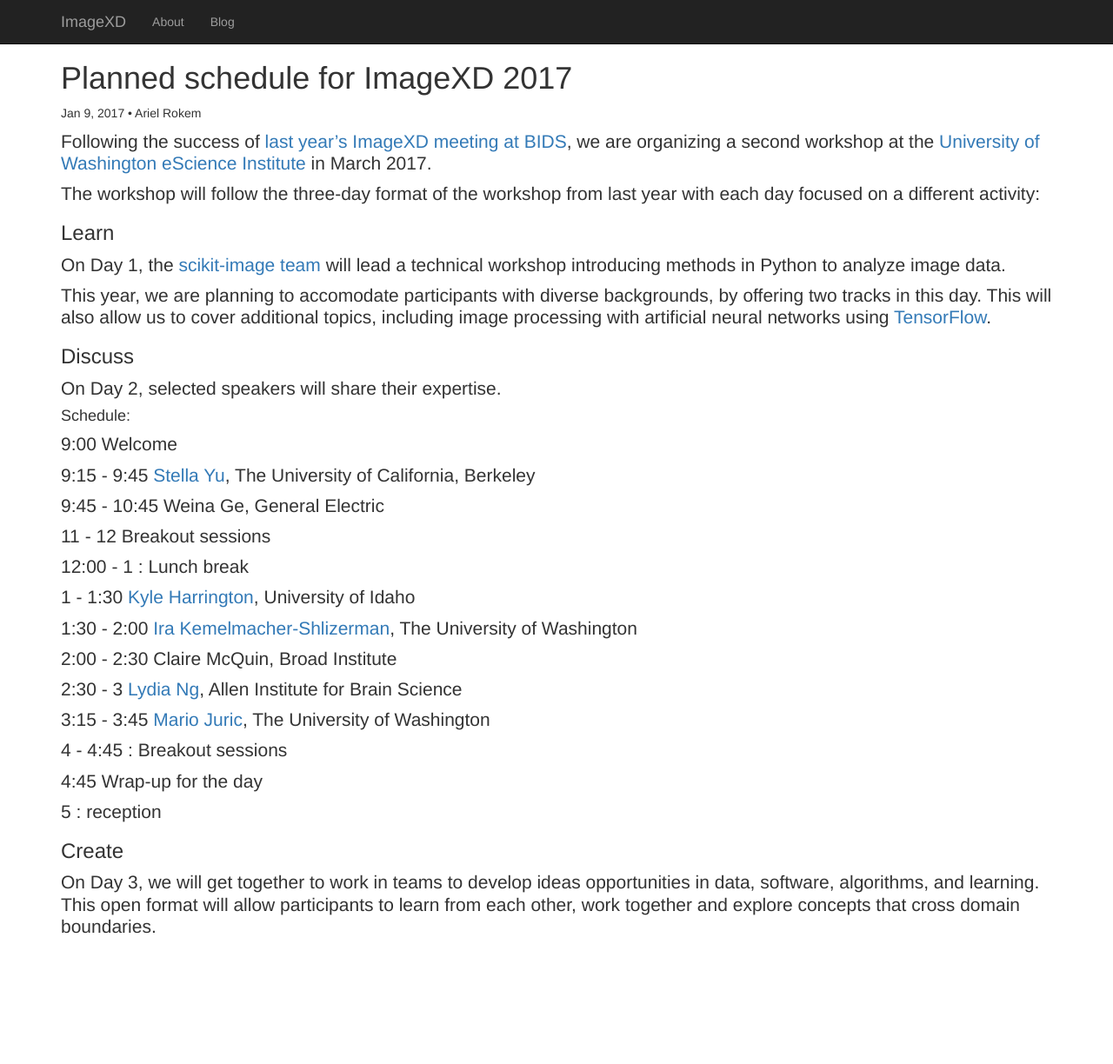
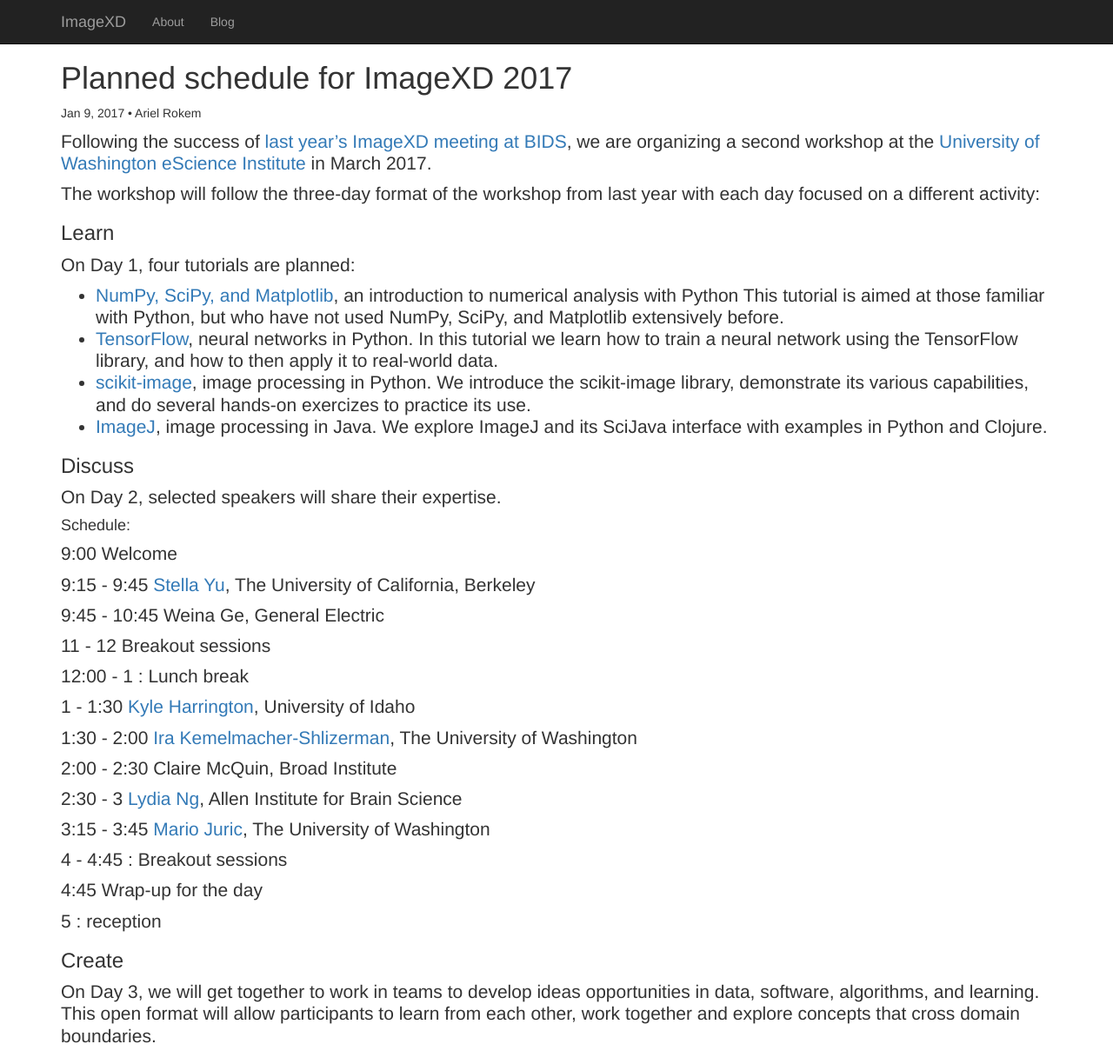
Before and after one commit to imagexd/imagexd.github.io, a Jekyll site: the page built from _posts/2017-01-09-plans-for-round-2.md, in a window 1280 px wide and 1224 px high. Shown: the whole window at 87% size. Built offline with Jekyll 4.4.1, drawn with Linux system fonts in a browser that asks for light colours.

Commit message:
Update tutorials outline

```diff
--- a/_posts/2017-01-09-plans-for-round-2.md
+++ b/_posts/2017-01-09-plans-for-round-2.md
@@ -15,13 +15,19 @@
 
 ### Learn
 
-On Day 1, the [scikit-image team](http://scikit-image.org/) will lead a
-technical workshop introducing methods in Python to analyze image data.
+On Day 1, four tutorials are planned:
 
-This year, we are planning to accomodate participants with diverse backgrounds,
-by offering two tracks in this day. This will also allow us to cover additional
-topics, including image processing with artificial neural networks using
-[TensorFlow](tensorflow.org).
+- [NumPy, SciPy, and Matplotlib](http://scipy.org), an introduction to numerical analysis with Python
+  This tutorial is aimed at those familiar with Python, but who have not used NumPy, SciPy,
+  and Matplotlib extensively before.
+- [TensorFlow](https://www.tensorflow.org/), neural networks in Python.
+  In this tutorial we learn how to train a neural network using the TensorFlow library, and how to
+  then apply it to real-world data.
+- [scikit-image](http://scikit-image.org/), image processing in Python.
+  We introduce the scikit-image library, demonstrate its various capabilities, and
+  do several hands-on exercizes to practice its use.
+- [ImageJ](https://imagej.nih.gov/ij/), image processing in Java.
+  We explore ImageJ and its SciJava interface with examples in Python and Clojure.
 
 ### Discuss
 
```
